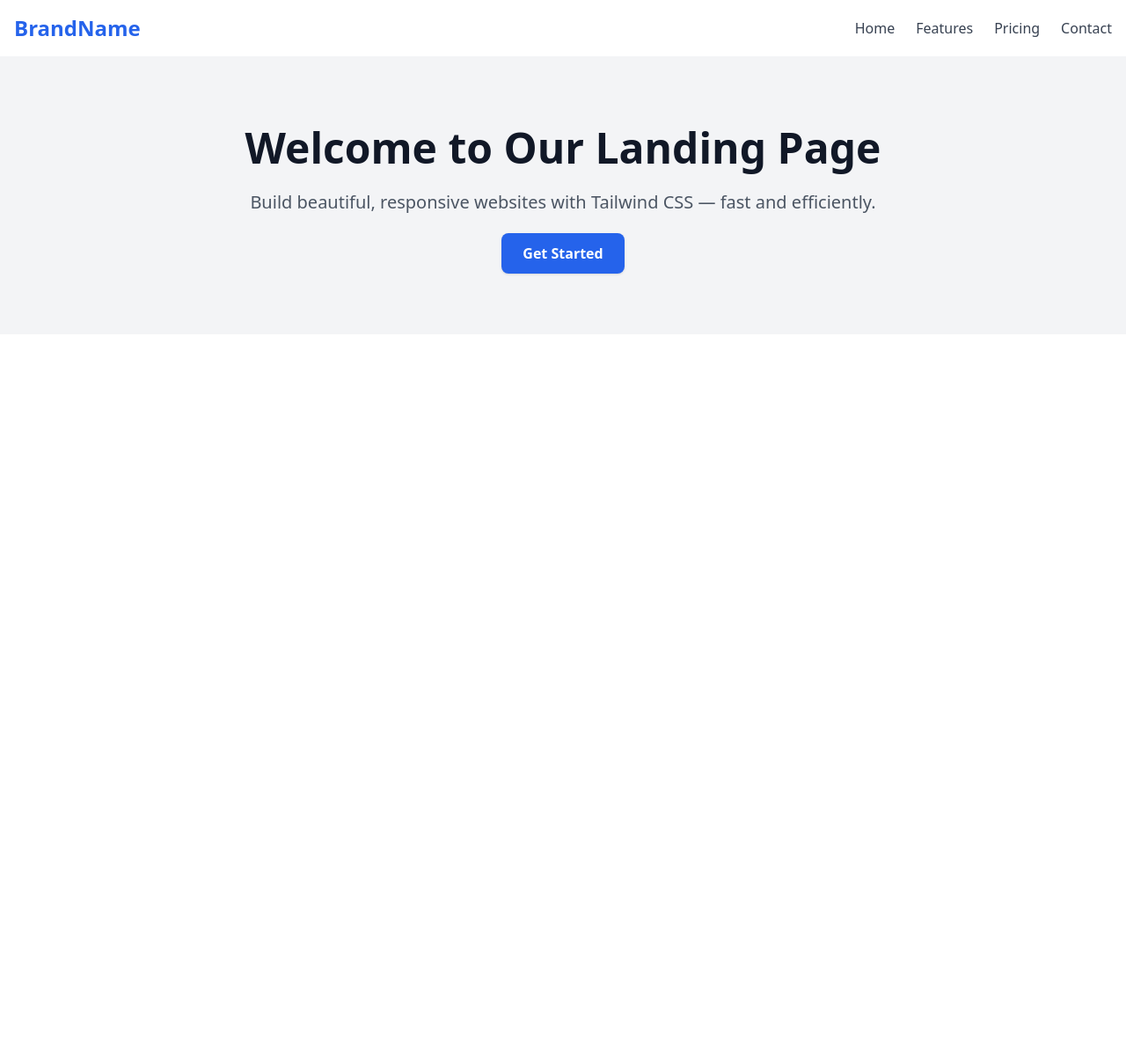
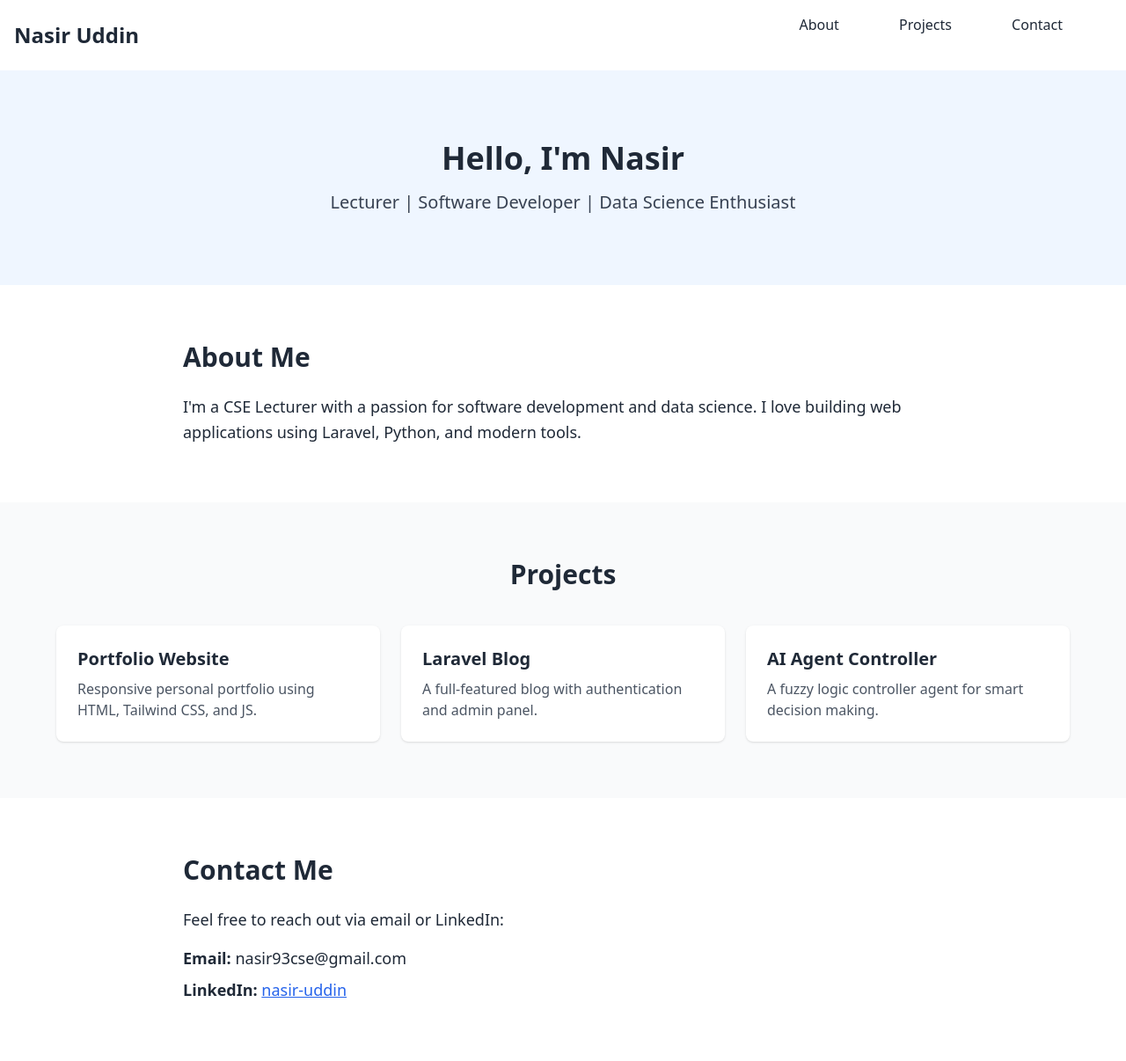
Before and after one commit to NasirUddin93/Portfolio_using_Tailwind_css, a website: page index.html in a window 1280 px wide. Shown: the top 1206 px of the page at 88% size. Before the commit the page ends 800 px from the top, so only its background shows below. Drawn offline with Linux system fonts and the light colour scheme.

Commit message:
Porfolio using Tailwind CSS

```diff
--- a/index.html
+++ b/index.html
@@ -8,39 +8,105 @@
 </head>
 <body class="bg-white text-gray-800 font-sans">
 
-  <!-- ✅ Navbar -->
+  <!-- Navbar -->
   <header class="bg-white shadow-md">
     <div class="max-w-7xl mx-auto px-4 py-4 flex justify-between items-center">
-      <h1 class="text-2xl font-bold text-blue-600">BrandName</h1>
-      <nav class="space-x-6 text-gray-700 font-medium hidden md:flex">
-        <a href="#" class="hover:text-blue-600">Home</a>
-        <a href="#" class="hover:text-blue-600">Features</a>
-        <a href="#" class="hover:text-blue-600">Pricing</a>
-        <a href="#" class="hover:text-blue-600">Contact</a>
+      <h1 class="text-2xl font-bold">Nasir Uddin</h1>
+      <nav class="h-30">
+        <div class="max-w-7xl mx-auto px-4 sm:px-6 lg:px-8">
+          <div class="space-x-4 hidden md:block">
+            <a href="#about" class="px-6 py-2 hover:bg-blue-100">About</a>
+            <a href="#projects" class="px-6 py-2 hover:bg-blue-100">Projects</a>
+            <a href="#contact" class="px-6 py-2 hover:bg-blue-100">Contact</a>
+
+          </div>
+          <!-- Mobile menu button -->
+          <div class="flex justify-end md:hidden">
+            <button id="menu-toggle" class="text-gray-700 focus:outline-none">
+              <svg class="w-6 h-6" fill="none" stroke="currentColor" viewBox="0 0 24 24">
+                <path stroke-linecap="round" stroke-linejoin="round" stroke-width="2"
+                  d="M4 6h16M4 12h16M4 18h16" />
+              </svg>
+            </button>
+          </div>
+          <br>
+          <!--Mobile menu-->
+          <div id="mobile-menu" class="hidden px-4 pb-4">
+            <a href="#about" class="block px-6 py-2 hover:bg-blue-100">About</a>
+            <a href="#projects" class="block px-6 py-2 hover:bg-blue-100">Projects</a>
+            <a href="#contact" class="block px-6 py-2 hover:bg-blue-100">Contact</a>
+          </div>
+
+        </div>
       </nav>
-      <button class="md:hidden p-2 rounded hover:bg-gray-100">
-        <svg class="w-6 h-6" fill="none" stroke="currentColor" viewBox="0 0 24 24">
-          <path stroke-linecap="round" stroke-linejoin="round" stroke-width="2"
-            d="M4 6h16M4 12h16M4 18h16" />
-        </svg>
-      </button>
+
     </div>
   </header>
 
-  <!-- ✅ Hero Section -->
-  <section class="bg-gray-100 py-20">
-    <div class="max-w-4xl mx-auto text-center px-4">
-      <h2 class="text-4xl md:text-5xl font-extrabold text-gray-900 mb-6">
-        Welcome to Our Landing Page
-      </h2>
-      <p class="text-lg md:text-xl text-gray-600 mb-8">
-        Build beautiful, responsive websites with Tailwind CSS — fast and efficiently.
-      </p>
-      <a href="#" class="bg-blue-600 hover:bg-blue-700 text-white font-semibold py-3 px-6 rounded-lg shadow">
-        Get Started
-      </a>
+  <!-- Hero Section -->
+  <section class="text-center py-20 bg-blue-50">
+    <h2 class="text-4xl font-bold mb-4">Hello, I'm Nasir</h2>
+    <p class="text-xl text-gray-700">Lecturer | Software Developer | Data Science Enthusiast</p>
+  </section>
+
+  <!-- About -->
+  <section id="about" class="max-w-4xl mx-auto py-16 px-4">
+    <h2 class="text-3xl font-bold mb-6">About Me</h2>
+    <p class="text-lg leading-relaxed">
+      I'm a CSE Lecturer with a passion for software development and data science. I love building web applications using Laravel, Python, and modern tools.
+    </p>
+  </section>
+
+  <!-- Projects -->
+  <section id="projects" class="bg-gray-50 py-16 px-4">
+    <div class="max-w-6xl mx-auto">
+      <h2 class="text-3xl font-bold mb-10 text-center">Projects</h2>
+      <div class="grid md:grid-cols-3 gap-6">
+        <div class="bg-white p-6 shadow rounded-lg">
+          <h3 class="text-xl font-semibold mb-2">Portfolio Website</h3>
+          <p class="text-gray-600">Responsive personal portfolio using HTML, Tailwind CSS, and JS.</p>
+        </div>
+        <div class="bg-white p-6 shadow rounded-lg">
+          <h3 class="text-xl font-semibold mb-2">Laravel Blog</h3>
+          <p class="text-gray-600">A full-featured blog with authentication and admin panel.</p>
+        </div>
+        <div class="bg-white p-6 shadow rounded-lg">
+          <h3 class="text-xl font-semibold mb-2">AI Agent Controller</h3>
+          <p class="text-gray-600">A fuzzy logic controller agent for smart decision making.</p>
+        </div>
+      </div>
     </div>
   </section>
 
+  <!-- Contact -->
+  <section id="contact" class="max-w-4xl mx-auto py-16 px-4">
+    <h2 class="text-3xl font-bold mb-6">Contact Me</h2>
+    <p class="mb-4 text-lg">Feel free to reach out via email or LinkedIn:</p>
+    <ul class="text-lg space-y-2">
+      <li><strong>Email:</strong> nasir93cse@gmail.com</li>
+      <li><strong>LinkedIn:</strong> <a href="https://www.linkedin.com/in/nasir-uddin-209111121/" class="text-blue-600 underline">nasir-uddin</a></li>
+    </ul>
+  </section>
+
+  <!-- Footer -->
+  <footer class="text-center py-6 bg-white mt-10">
+    <p class="text-gray-600">&copy; 2025 Nasir Uddin. All rights reserved.</p>
+  </footer>
+
 </body>
 </html>
+
+
+
+
+<script>
+  const togglebtn = document.getElementById('menu-toggle');
+  const mobileMenu = document.getElementById('mobile-menu');
+  togglebtn.addEventListener('click',()=>{
+    mobileMenu.classList.toggle('hidden');
+  });
+</script>
+
+
+</body>
+</html>
```
Also changed, not shown: index-2.html (deleted, +0 -32 lines), dist/output.css.
